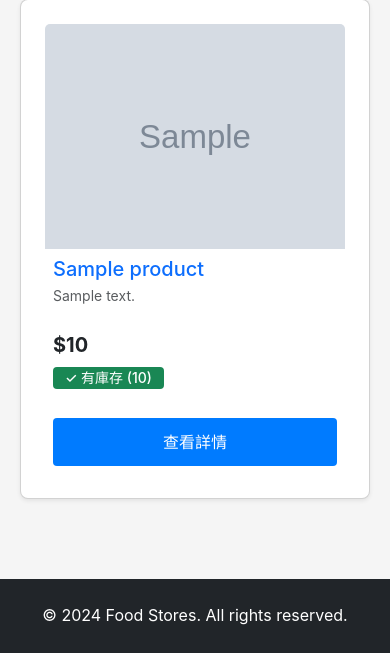
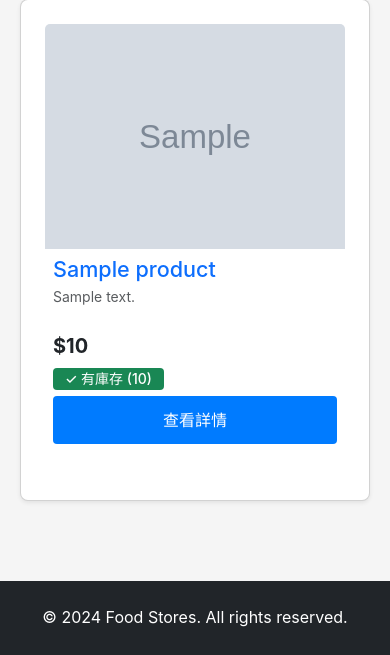
Before and after one commit to renfu-her/food-stores, a Flask app: page /store/shop/1 in a window 390 px wide. Shown: the part 259-914 px from the top of the page. Run offline with Flask 3, Linux system fonts and the light colour scheme; tables that the repository leaves empty hold one stand-in row (values such as "Sample post"); grey boxes marked "Sample" are stand-in pictures; some libraries are stand-ins or nearby versions.

Commit message:
Refactor product card layout in shop template to enhance visual presentation. Update image styling for better responsiveness and adjust heading size for improved hierarchy. Modify button placement for consistent UI experience.

```diff
--- a/public/templates/store/shop.html
+++ b/public/templates/store/shop.html
@@ -38,17 +38,17 @@
             <div class="card h-100 shadow-sm">
                 <!-- 產品圖片 -->
                 {% if product.images and product.images|length > 0 %}
-                    <img src="{{ product.images[0].image_path }}" class="card-img-top" alt="{{ product.name }}">
+                    <img class="card-img-top" src="{{ product.images[0].image_path }}" alt="{{ product.name }}" style="width:100%">
                 {% else %}
                     <div class="card-img-top d-flex align-items-center justify-content-center bg-light" style="min-height: 200px;">
                         <i class="bi bi-box-seam display-4 text-muted"></i>
                     </div>
                 {% endif %}
 
-                <div class="card-body d-flex flex-column p-2">
-                    <h5 class="card-title mb-1">
+                <div class="card-body p-2">
+                    <h4 class="card-title mb-1">
                         <a href="{{ url_for('customer.product', product_id=product.id) }}" class="text-decoration-none">{{ product.name }}</a>
-                    </h5>
+                    </h4>
                     <p class="card-text text-muted small mb-1" style="min-height: 40px;">{{ product.description or '暫無描述' }}</p>
                     <div class="mb-1">
                         {% if product.discounted_price %}
@@ -65,7 +65,7 @@
                             <span class="badge bg-danger">✗ 缺貨</span>
                         {% endif %}
                     </div>
-                    <a href="{{ url_for('customer.product', product_id=product.id) }}" class="btn btn-primary w-100 mt-auto">查看詳情</a>
+                    <a href="{{ url_for('customer.product', product_id=product.id) }}" class="btn btn-primary w-100">查看詳情</a>
                 </div>
             </div>
         </div>
```
